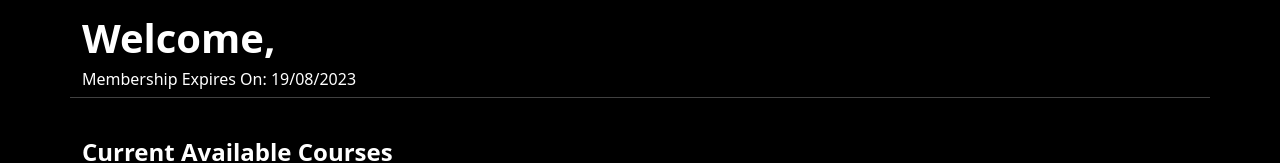
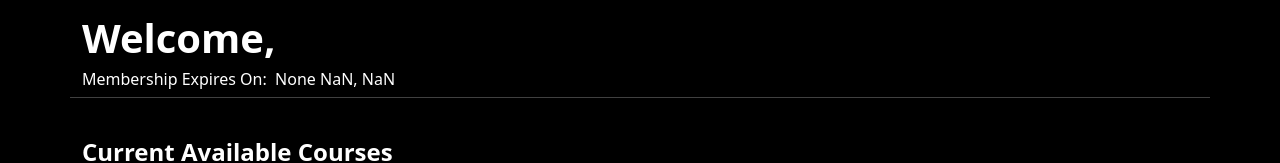
Before and after one commit to sahilsheikh-dev/idta-web, a React (Create React App) app: page /dashboard in a window 1280 px wide. Shown: the part 130-293 px from the top of the page. Built offline with nearby package versions, Linux system fonts and the light colour scheme; no server answers; sample sign-in values are in the browser's storage.

Commit message:
requiredAPIUpdated-13012023-sahilsheikh.dev

```diff
--- a/src/screens/CourseInfo.js
+++ b/src/screens/CourseInfo.js
@@ -11,6 +11,7 @@ const CourseInfo = () => {
   const { courseID } = useParams({});
   const Razorpay = useRazorpay();
   const [courseSrc, setCourseSrc] = useState([]);
+  const [purchased, setPurchased] = useState(false);
 
   const updatePaymentStatus = async (paymentInfo) => {
     Payment.savePayment(paymentInfo)
@@ -38,6 +39,22 @@ const CourseInfo = () => {
     CoursesAvailable.saveCoursePurchase(coursePurchaseInfo)
       .then((response) => {
         console.log(response.data);
+      })
+      .catch((error) => {
+        console.log("Error: " + error);
+        alert("Error: " + error);
+      });
+  };
+
+  const getCourseByUserId = async (userPrimaryKey) => {
+    CoursesAvailable.getCourseByUserId(userPrimaryKey)
+      .then((response) => {
+        // eslint-disable-next-line
+        response.data?.map((coursesPurchased) => {
+          if (coursesPurchased.coursePrimaryKey === courseID) {
+            setPurchased(true);
+          }
+        });
       })
       .catch((error) => {
         console.log("Error: " + error);
@@ -152,6 +169,8 @@ const CourseInfo = () => {
     };
 
     getCourseDetail();
+    getCourseByUserId(localStorage.getItem("currentUser"));
+    // eslint-disable-next-line
   }, [courseID]);
 
   return (
@@ -179,12 +198,18 @@ const CourseInfo = () => {
               <div className="col-md-6 col-lg-6 col-xl-6">
                 <h4 className="fw-bold">Description,</h4>
                 <p>{courseSrc.courseDescription}</p>
+                {purchased ? (
+                  <button className="btn btn-success mb-3">
+                    Wow!! You already have Purchased this Course
+                  </button>
+                ) : (
                   <button
                     className="btn btn-success mb-3"
                     onClick={() => generateOrder()}
                   >
                     Purchase Now!
                   </button>
+                )}
               </div>
             </div>
           </div>
--- a/src/screens/Courses.js
+++ b/src/screens/Courses.js
@@ -8,10 +8,10 @@ import CoursesAvailable from "../lib/CoursesAvailable";
 
 const Courses = () => {
   const [courseData, setCourseData] = useState([]);
+
   const getCoursesDetails = async () => {
     CoursesAvailable.getAllCourses()
       .then((response) => {
-        console.log(response.data);
         setCourseData(response.data);
       })
       .catch((error) => {
--- a/src/screens/Dashboard.js
+++ b/src/screens/Dashboard.js
@@ -3,6 +3,7 @@ import { Container } from "react-bootstrap";
 import Footer from "../components/commons/Footer";
 import Navbar from "../components/commons/Navbar";
 import Users from "../lib/Users";
+import MembershipPackage from "../lib/MembershipPackage";
 import CoursesAvailable from "../lib/CoursesAvailable";
 import { Link } from "react-router-dom";
 
@@ -10,6 +11,7 @@ const Dashboard = () => {
   const [currentUser, setCurrentUser] = useState("");
   const [userInfo, setUserInfo] = useState([]);
   const [courseData, setCourseData] = useState([]);
+  const [membershipData, setMembershipData] = useState([]);
 
   const getUser = async (currentUserPrimaryKey) => {
     Users.getUser(currentUserPrimaryKey)
@@ -26,6 +28,55 @@ const Dashboard = () => {
     window.location.replace("login");
   };
 
+  const countMembershipExpire = (date, availableTill) => {
+    let dateResult = new Date(date);
+    dateResult.setDate(dateResult.getDate() + availableTill);
+    let finalExpire = "";
+
+    if (dateResult.getMonth() == 1) {
+      finalExpire = finalExpire + "Jan " + (dateResult.getDate() + 1);
+    } else if (dateResult.getMonth() == 2) {
+      finalExpire = finalExpire + "Feb " + (dateResult.getDate() + 1);
+    } else if (dateResult.getMonth() == 3) {
+      finalExpire = finalExpire + "Mar " + (dateResult.getDate() + 1);
+    } else if (dateResult.getMonth() == 4) {
+      finalExpire = finalExpire + "Apr " + (dateResult.getDate() + 1);
+    } else if (dateResult.getMonth() == 5) {
+      finalExpire = finalExpire + "May " + (dateResult.getDate() + 1);
+    } else if (dateResult.getMonth() == 6) {
+      finalExpire = finalExpire + "Jun " + (dateResult.getDate() + 1);
+    } else if (dateResult.getMonth() == 7) {
+      finalExpire = finalExpire + "Jul " + (dateResult.getDate() + 1);
+    } else if (dateResult.getMonth() == 8) {
+      finalExpire = finalExpire + "Aug " + (dateResult.getDate() + 1);
+    } else if (dateResult.getMonth() == 9) {
+      finalExpire = finalExpire + "Sep " + (dateResult.getDate() + 1);
+    } else if (dateResult.getMonth() == 10) {
+      finalExpire = finalExpire + "Oct " + (dateResult.getDate() + 1);
+    } else if (dateResult.getMonth() == 11) {
+      finalExpire = finalExpire + "Nov " + (dateResult.getDate() + 1);
+    } else if (dateResult.getMonth() == 12) {
+      finalExpire = finalExpire + "Dec " + (dateResult.getDate() + 1);
+    } else {
+      finalExpire = finalExpire + "None " + (dateResult.getDate() + 1);
+    }
+
+    finalExpire = finalExpire + ", " + dateResult.getFullYear();
+
+    return finalExpire;
+  };
+
+  const getMembershipPackageInfo = async (userPrimaryKey) => {
+    MembershipPackage.getMembershipPackageByUser(userPrimaryKey)
+      .then((response) => {
+        setMembershipData(response.data);
+      })
+      .catch((error) => {
+        console.log("Error: " + error);
+        alert("Error: " + error);
+      });
+  };
+
   useEffect(() => {
     setCurrentUser(localStorage.getItem("currentUser"));
     if (
@@ -40,7 +91,6 @@ const Dashboard = () => {
       const getPurchasedCoursesDetails = async (currentUser) => {
         CoursesAvailable.getPurchasedCoursesByUserPrimaryKey(currentUser)
           .then((response) => {
-            console.log(response.data);
             setCourseData(response.data);
           })
           .catch((error) => {
@@ -50,6 +100,7 @@ const Dashboard = () => {
       };
 
       getPurchasedCoursesDetails(currentUser);
+      getMembershipPackageInfo(currentUser);
     }
     // eslint-disable-next-line
   }, [currentUser]);
@@ -73,7 +124,13 @@ const Dashboard = () => {
             >
               <div className="row mt-5">
                 <h1 className="fw-bold">Welcome, {userInfo.name}</h1>
-                <h6>Membership Expires On: 19/08/2023</h6>
+                <h6>
+                  Membership Expires On: &nbsp;
+                  {countMembershipExpire(
+                    membershipData.date,
+                    membershipData.availableTill
+                  )}
+                </h6>
                 <hr />
                 <h4 className="mt-4 fw-bold">Current Available Courses</h4>
                 <div className="row">
--- a/src/screens/MemberForm.js
+++ b/src/screens/MemberForm.js
@@ -517,6 +517,7 @@ const MemberForm = () => {
                     />
                   </div>
                   <div className="mb-3">
+                    <label className="mb-2">Registration Date:</label>
                     <input
                       type="date"
                       className="form-control bg-transparent text-light shadow-none p-2"
--- a/src/screens/Membership.js
+++ b/src/screens/Membership.js
@@ -1,14 +1,22 @@
 import React, { useEffect, useState } from "react";
-// import { Container } from "react-bootstrap";
-import { Link } from "react-router-dom";
+import { useNavigate } from "react-router-dom";
 import MembershipLogo from "../assets/img/membership.png";
 import Footer from "../components/commons/Footer";
 import Navbar from "../components/commons/Navbar";
-// import MembershipData from "../assets/jsonData/MembershipData.json";
 import MembershipPackage from "../lib/MembershipPackage";
 
 const Membership = () => {
   const [membershipData, setMembershipData] = useState();
+  const [membershipPurchased, setMembershipPurchased] = useState(false);
+  const navigate = useNavigate();
+
+  const navigateMembership = (membershipPackagePrimaryKey) => {
+    if (membershipPurchased) {
+      alert("You already have purchased the membership");
+    } else {
+      navigate("/membershipform/" + membershipPackagePrimaryKey);
+    }
+  };
 
   const getMembershipPackages = async () => {
     MembershipPackage.getAllMembershipPackages()
@@ -21,8 +29,26 @@ const Membership = () => {
       });
   };
 
+  const checkMembershipPackages = async (userPrimaryKey) => {
+    MembershipPackage.getMembershipPackageByUser(userPrimaryKey)
+      .then((response) => {
+        console.log(response.data);
+        if (response.data === "" || response.data === null) {
+          setMembershipPurchased(false);
+        } else {
+          setMembershipPurchased(true);
+        }
+      })
+      .catch((error) => {
+        setMembershipPurchased(false);
+        console.log("Error: " + error);
+        alert("Error: " + error);
+      });
+  };
+
   useEffect(() => {
     getMembershipPackages();
+    checkMembershipPackages(localStorage.getItem("currentUser"));
   }, []);
 
   return (
@@ -76,14 +102,15 @@ const Membership = () => {
           >
             <h1 className="fw-bold text-dark my-3">Membership Packages</h1>
             <div className="row">
-              {membershipData?.map((membershipItem) => (
-                <div className="col-md-6 col-lg-6 col-xl-6 p-2 m-0">
-                  <Link
-                    className="text-decoration-none text-light"
-                    to={
-                      "/membershipform/" +
-                      membershipItem.membershipPackagePrimaryKey
-                    }
+              {membershipData?.map((membershipItem, index) => (
+                <div className="col-md-6 col-lg-6 col-xl-6 p-2 m-0" key={index}>
+                  <button
+                    className="btn text-decoration-none text-light p-0 w-100"
+                    onClick={() => {
+                      navigateMembership(
+                        membershipItem.membershipPackagePrimaryKey
+                      );
+                    }}
                   >
                     <div
                       className="card card-body"
@@ -116,7 +143,7 @@ const Membership = () => {
                         </div>
                       </div>
                     </div>
-                  </Link>
+                  </button>
                 </div>
               ))}
             </div>
```
Lines whose indentation alone changed are shown as unchanged.
